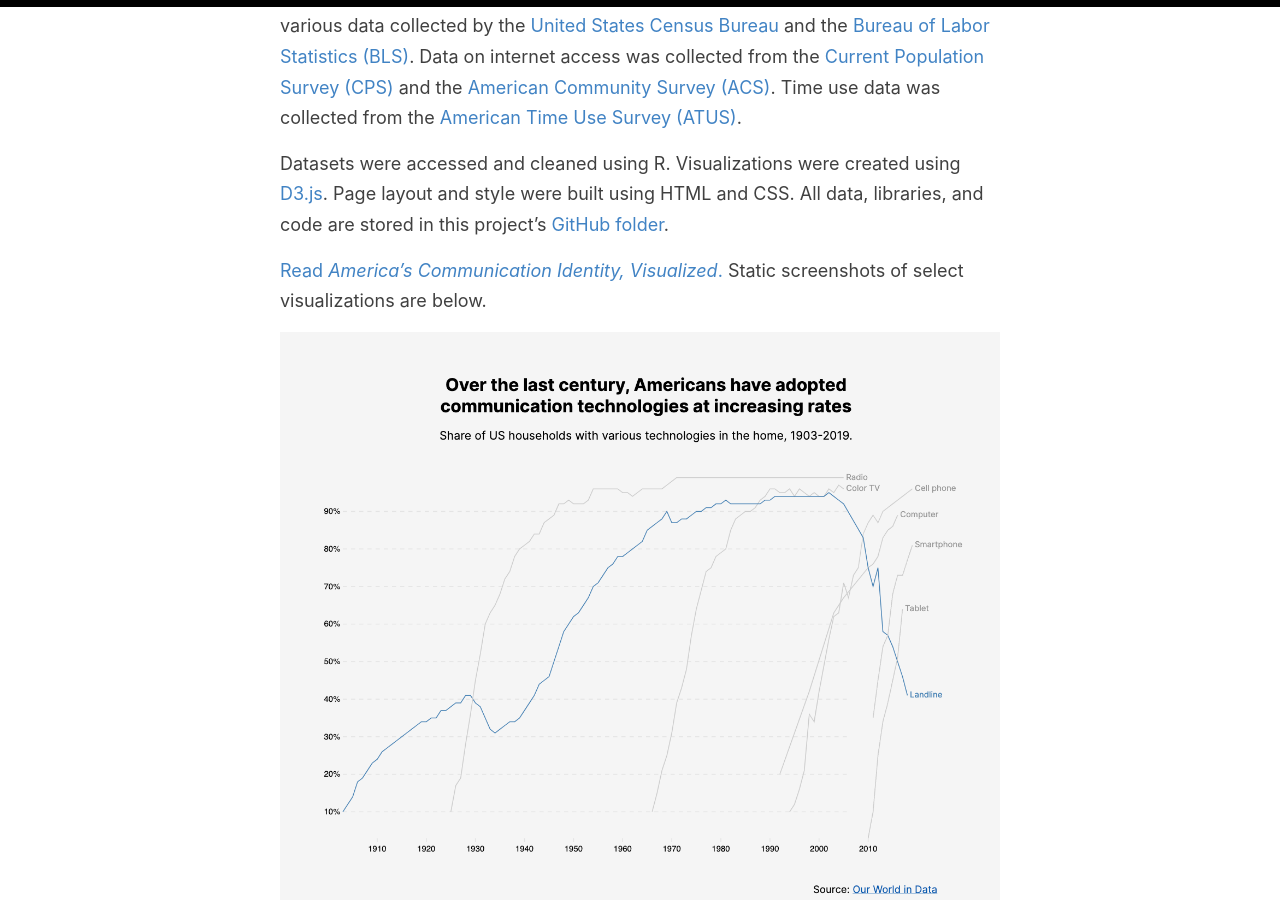
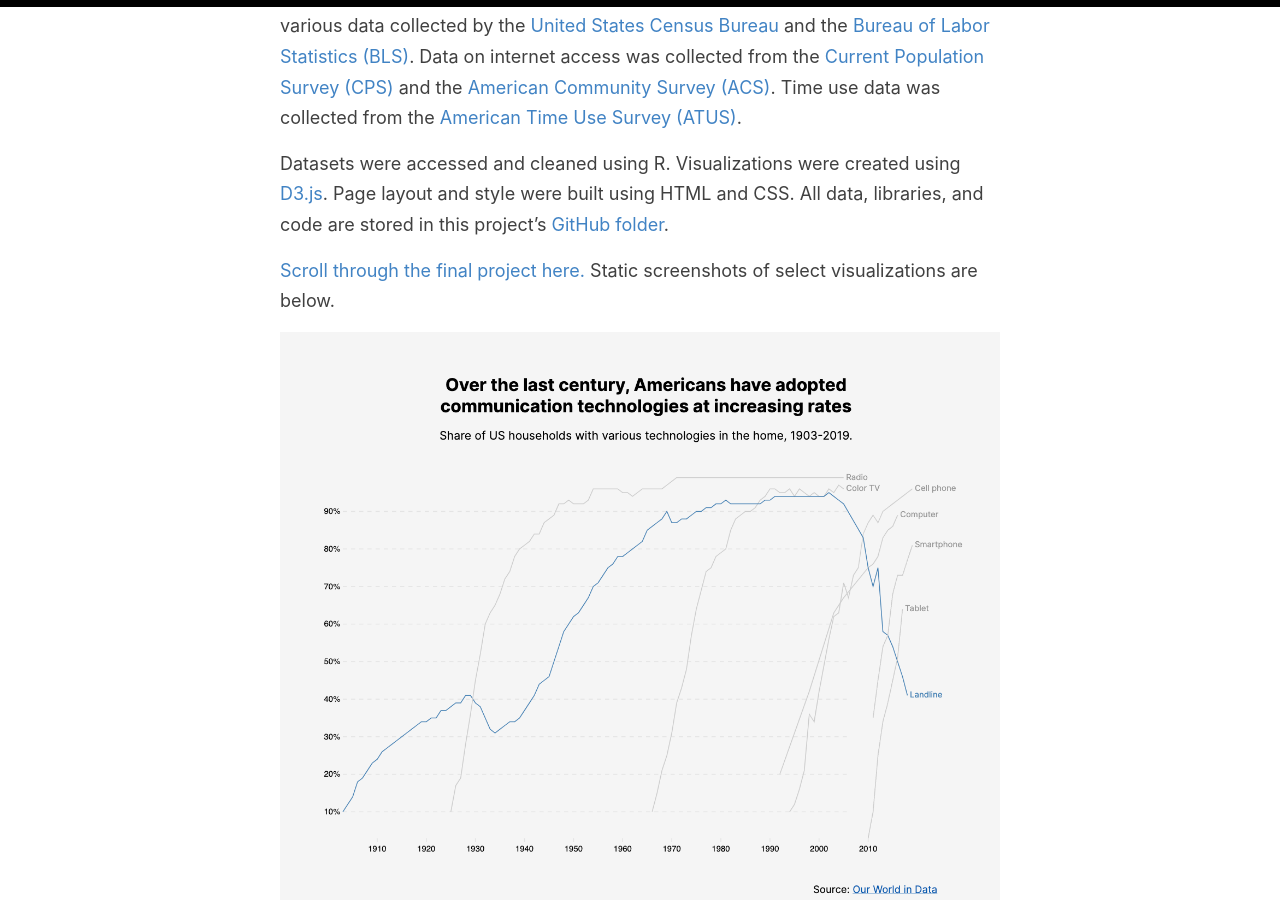
Before and after one commit to lindshiser/lindshiser.github.io, a Jekyll site: the page built from _posts/2022-12-12-visualizing-adoption-communication-technology.md, in a window 1280 px wide and 900 px high, scrolled down 1084 px. Built offline with Jekyll 4.4.1, drawn with Linux system fonts in a browser that asks for light colours.

Commit message:
Edit article

```diff
--- a/_posts/2022-12-12-visualizing-adoption-communication-technology.md
+++ b/_posts/2022-12-12-visualizing-adoption-communication-technology.md
@@ -20,7 +20,7 @@ To understand how the American population adopts and uses technologies, I used v
 
 Datasets were accessed and cleaned using R. Visualizations were created using [D3.js](https://d3js.org/). Page layout and style were built using HTML and CSS. All data, libraries, and code are stored in this project's [GitHub folder](https://github.com/lindshiser/data-visualization/tree/main/final_project).
 
-[Read _America's Communication Identity, Visualized_.](https://chicagopolicyreview.org/2022/12/27/human-behavior-in-the-presence-of-wildfire-smoke-new-methods-reveal-differences-in-group-responses/) Static screenshots of select visualizations are below.
+[Scroll through the final project here.](https://chicagopolicyreview.org/2022/12/27/human-behavior-in-the-presence-of-wildfire-smoke-new-methods-reveal-differences-in-group-responses/) Static screenshots of select visualizations are below.
 
 ![](/images/vis-multiline.png)
 
```
